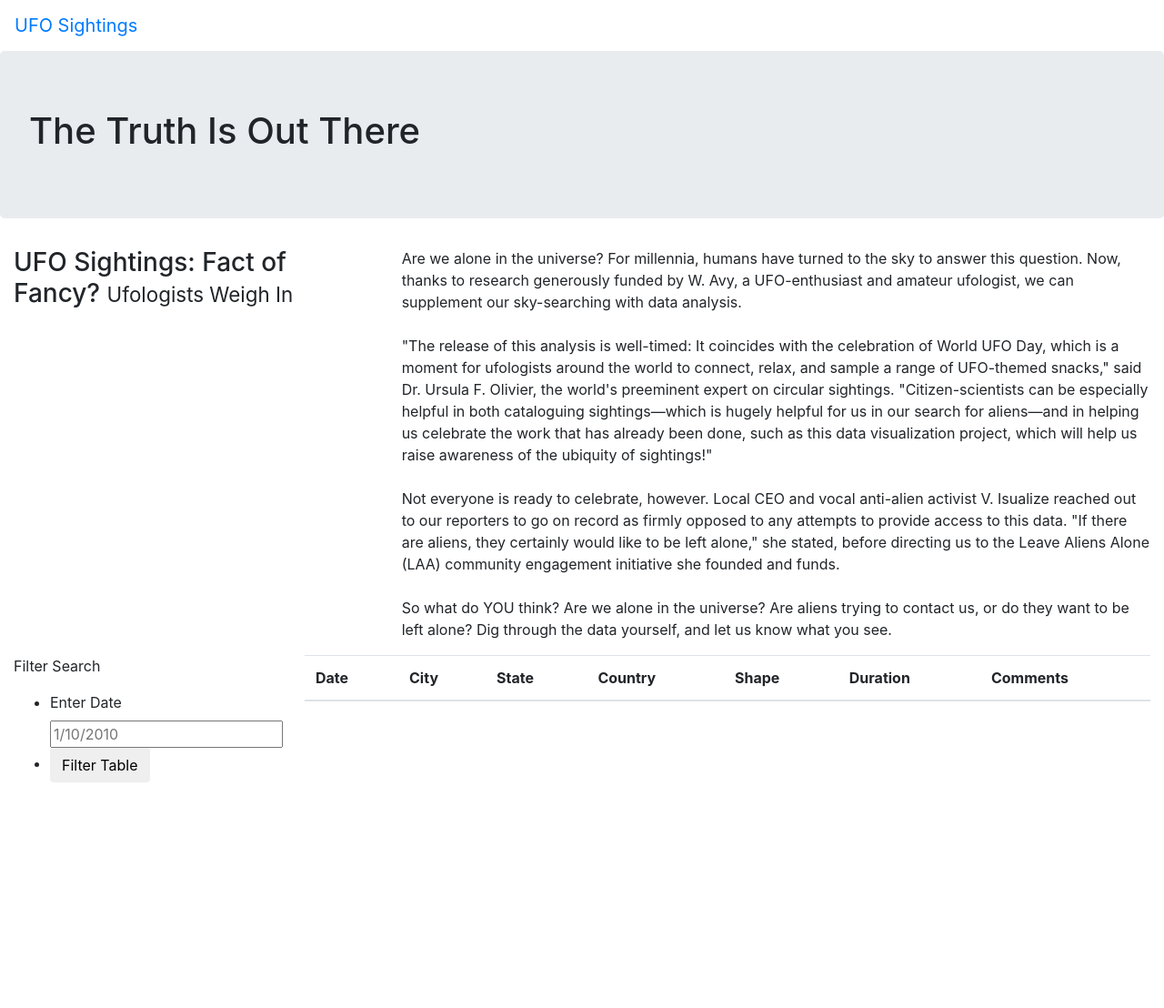
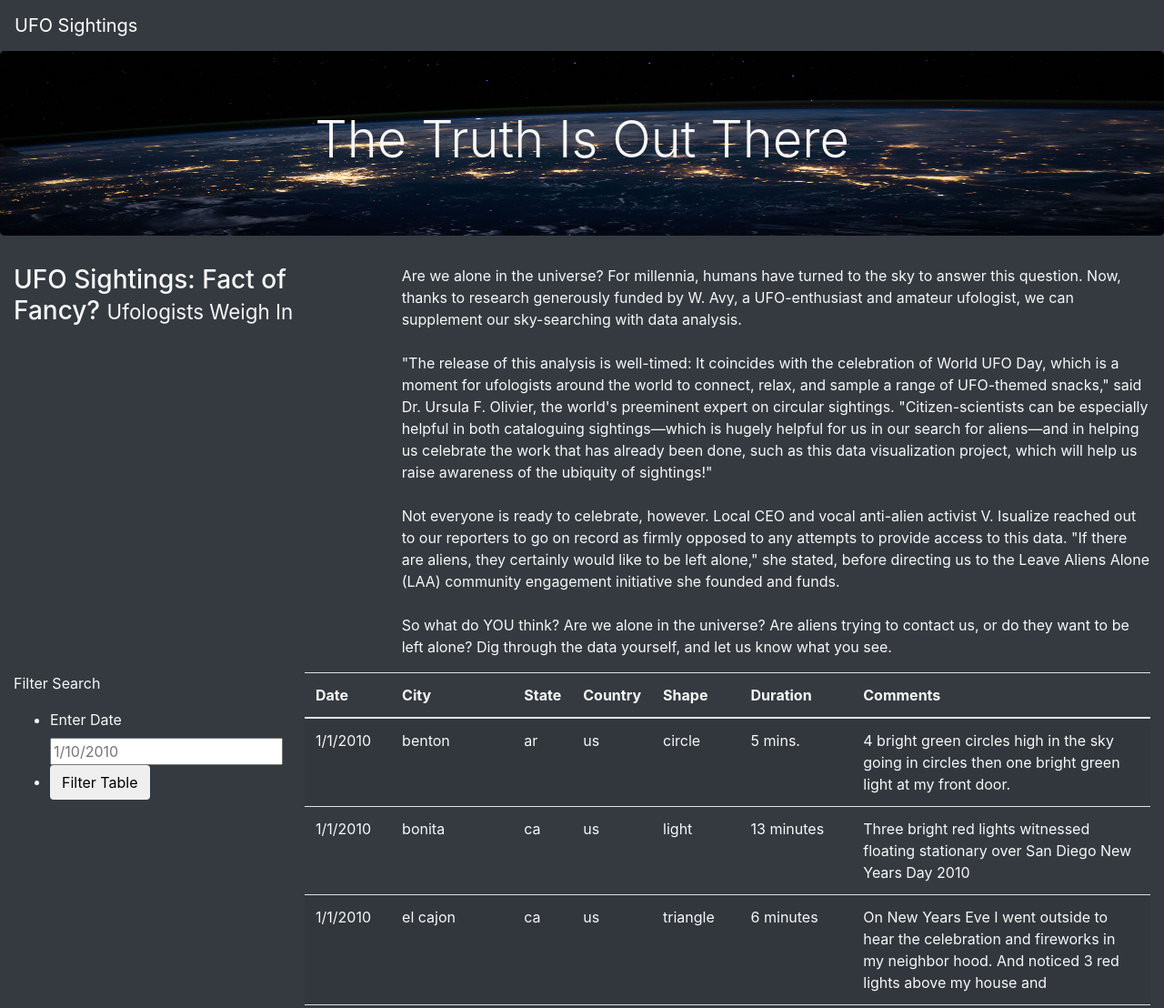
Before and after one commit to squishykins/ufos, a plain HTML site: page index.html in a window 1280 px wide. Shown: the top 1108 px of the page at 91% size. Before the commit the page ends 876 px from the top, so only its background shows below. Drawn offline with nearby package versions, Linux system fonts and the light colour scheme.

Commit message:
module 11

```diff
--- a/index.html
+++ b/index.html
@@ -13,14 +13,14 @@
     />
     <link rel="stylesheet" href="static/css/style.css">
 </head>
-<body>
+<body class="bg-dark">
     <div class="wrapper">
-        <nav class="navbar navbar-expand-lg">
+        <nav class="navbar navbar-dark bg-dark navbar-expand-lg">
             <a class="navbar-brand" href="index.html">UFO Sightings</a>
         </nav>
     </div>
     <div class="jumbotron">
-        <h1>The Truth Is Out There</h1>
+        <h1 class="display-4">The Truth Is Out There</h1>
     </div>
     <div class="container-fluid">
         <div class="row">
@@ -39,7 +39,7 @@
     <div class="container-fluid">
         <div class="row">
           <div class="col-md-3">
-            <form>
+            <form class="bg-dark">
                 <p>Filter Search</p>
                 <ul>
                   <li>
@@ -72,5 +72,8 @@
           </div>
         </div>
       </div>
+      <script src="https://cdnjs.cloudflare.com/ajax/libs/d3/4.11.0/d3.js"></script>
+      <script src="static/js/data.js"></script>
+      <script src="static/js/app.js"></script>
 </body>
 </html>
--- a/static/css/style.css
+++ b/static/css/style.css
@@ -0,0 +1,9 @@
+body {
+
+    color: #f7f7f7;
+  }
+.jumbotron {
+    background-image: url("../images/nasa.jpg");
+    background-size: 100% 100%;
+    text-align: center;
+  }
```
Also changed, not shown: static/images/nasa.jpg (added).
